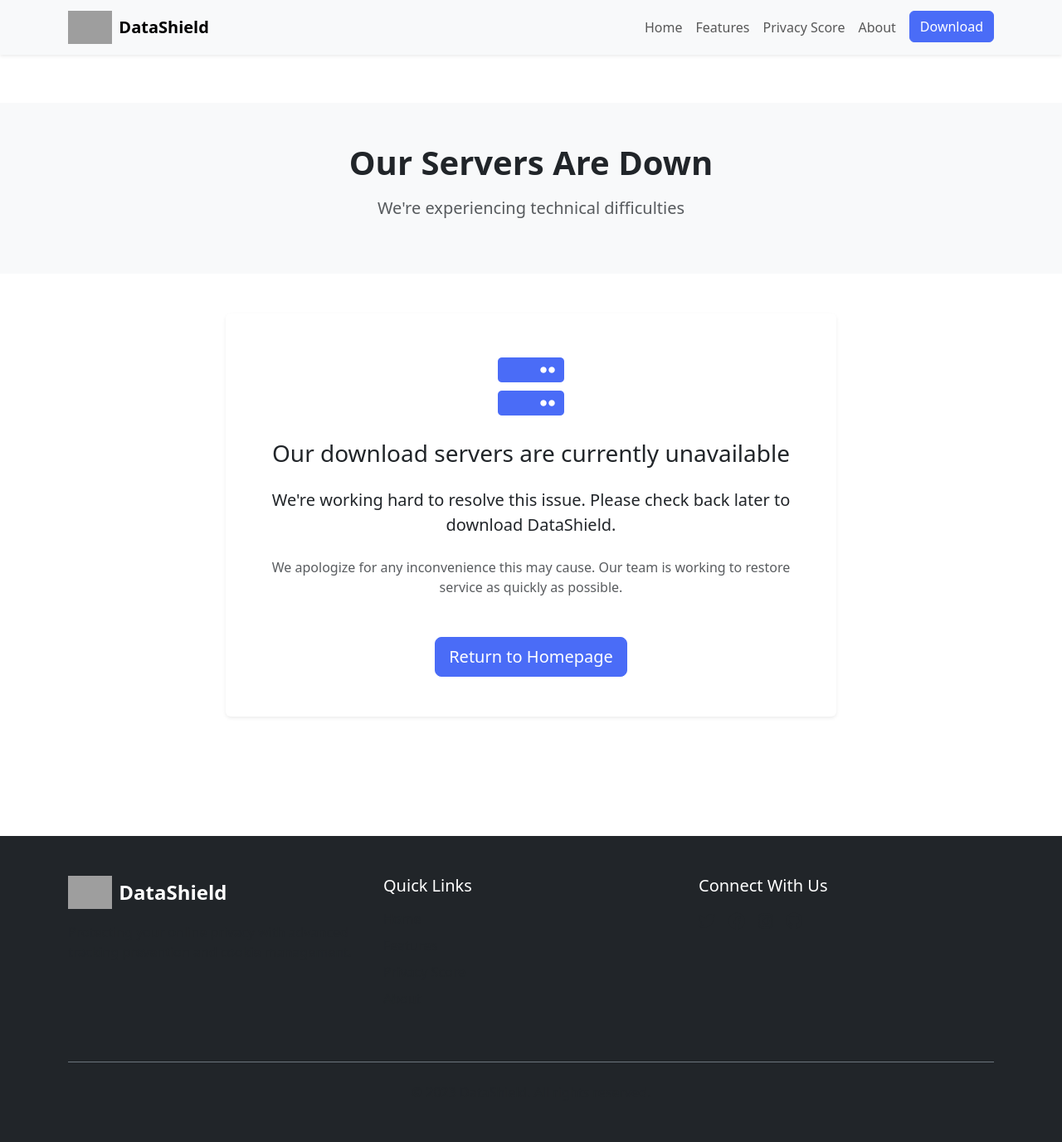
After one commit to AlexMercer-dev/datashield-web, a Flask app: page /servers-down in a window 1280 px wide. The commit adds this page. Shown: the whole page at 83% size. Run offline with Flask 2, Linux system fonts and the light colour scheme; grey boxes are pictures that could not be loaded.

Commit message:
Add download links

```diff
--- a/app.py
+++ b/app.py
@@ -1,4 +1,4 @@
-from flask import Flask, render_template
+from flask import Flask, render_template, redirect, url_for
 
 app = Flask(__name__)
 
@@ -22,6 +22,16 @@ def download():
 def about():
     return render_template('about.html')
 
+@app.route('/servers-down')
+def servers_down():
+    return render_template('servers_down.html')
+
+@app.route('/download-extension/<browser>')
+def download_extension(browser):
+    # This would normally handle the download logic
+    # Instead, we redirect to the servers down page
+    return redirect(url_for('servers_down'))
+
 if __name__ == '__main__':
     #app.run(debug=True)
     app.run(host='0.0.0.0', port=80)
--- /dev/null
+++ b/templates/servers_down.html
@@ -0,0 +1,38 @@
+{% extends 'base.html' %}
+
+{% block title %}Servers Down - DataShield{% endblock %}
+
+{% block content %}
+<!-- Page Header -->
+<section class="py-5 bg-light mt-5">
+    <div class="container">
+        <div class="row">
+            <div class="col-lg-8 mx-auto text-center">
+                <h1 class="fw-bold mb-3">Our Servers Are Down</h1>
+                <p class="lead text-muted">We're experiencing technical difficulties</p>
+            </div>
+        </div>
+    </div>
+</section>
+
+<!-- Main Content -->
+<section class="py-5">
+    <div class="container">
+        <div class="row">
+            <div class="col-lg-8 mx-auto text-center">
+                <div class="card border-0 shadow-sm mb-5">
+                    <div class="card-body p-5">
+                        <div class="mb-4">
+                            <i class="fas fa-server text-primary fa-5x"></i>
+                        </div>
+                        <h2 class="h3 mb-4">Our download servers are currently unavailable</h2>
+                        <p class="lead mb-4">We're working hard to resolve this issue. Please check back later to download DataShield.</p>
+                        <p class="text-muted mb-5">We apologize for any inconvenience this may cause. Our team is working to restore service as quickly as possible.</p>
+                        <a href="{{ url_for('home') }}" class="btn btn-primary btn-lg">Return to Homepage</a>
+                    </div>
+                </div>
+            </div>
+        </div>
+    </div>
+</section>
+{% endblock %}
```
Also changed, not shown: templates/download.html (+5 -17 lines).
